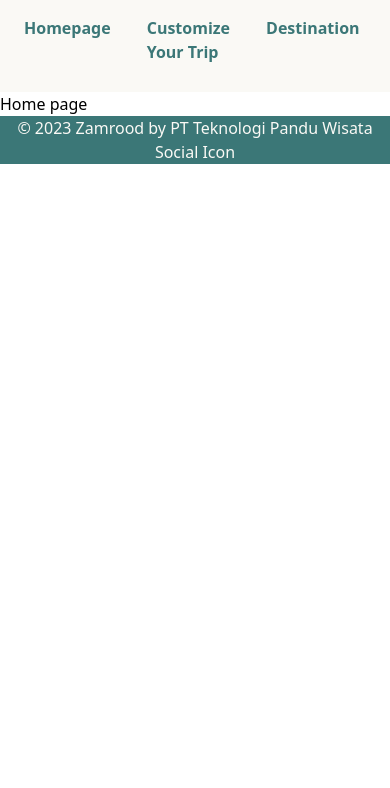
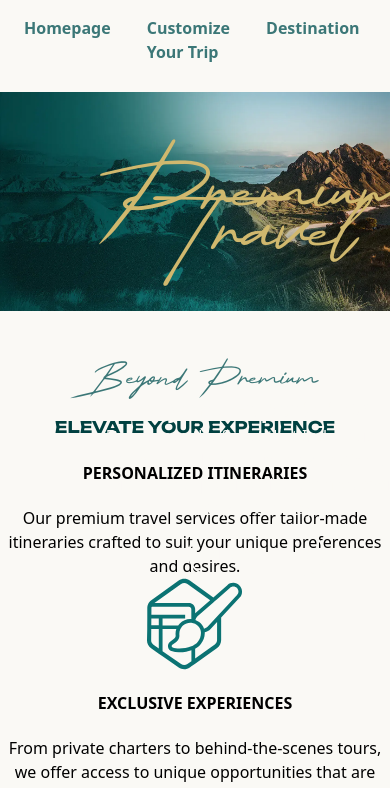
Before and after one commit to smmuja/pandooin, a Next.js app: page / in a window 390 px wide. Shown: the top 788 px of the page. Built offline with nearby package versions, Linux system fonts and the light colour scheme.

Commit message:
feat: homepage mobile view

```diff
--- /dev/null
+++ b/src/features/home/beyondPremium/index.tsx
@@ -0,0 +1,67 @@
+export function BeyondPremium() {
+  const data = [
+    {
+      title: "PERSONALIZED ITINERARIES",
+      description:
+        "Our premium travel services offer tailor-made itineraries crafted to suit your unique preferences and desires.",
+      svg: "/assets/svg/hero-personalized-itineraries.svg",
+    },
+    {
+      title: "EXCLUSIVE EXPERIENCES",
+      description:
+        "From private charters to behind-the-scenes tours, we offer access to unique opportunities that are designed to elevate your trip to the next level.",
+      svg: "/assets/svg/hero-exclusive-experience.svg",
+    },
+    {
+      title: "BEST FACILITIES",
+      description:
+        "Experience the epitome of with our premium facility, designed to provide an unparalleled level of comfort and indulgence.",
+      svg: "/assets/svg/hero-best-facilities.svg",
+    },
+  ];
+
+  return (
+    <>
+      <div className="text-center bg-white-smoke">
+        <div>
+          <h3 className="font-thesignature text-5xl font-normal text-green-tosca mb-2">
+            Beyond Premium
+          </h3>
+          <span className="font-bold font-unbounded text-dark-green">
+            ELEVATE YOUR EXPERIENCE
+          </span>
+          <div>
+            {data.map((item) => (
+              <div key={item.title}>
+                <h4>{item.title}</h4>
+                <p>{item.description}</p>
+                <div className="flex justify-center">
+                  <img src={item.svg} alt={item.title} />
+                </div>
+              </div>
+            ))}
+          </div>
+        </div>
+        <div className="mt-8">
+          <div className="flex justify-center">
+            <img
+              src="/assets/svg/common-discover-tailored-experiences.png"
+              alt=""
+            />
+          </div>
+          <h3 className="font-bold text-2xl text-dark-green">
+            Discover Tailored Experiences
+          </h3>
+          <p>
+            Create your own journey, personalized to suit your preferences and
+            interests, ensuring a once-in-a-lifetime adventure awaits.
+          </p>
+          <button className="rounded-full p-2 px-3 font-medium text-white-paper bg-dark-green hover:bg-yellow-tan">
+            Customize Your Trip
+          </button>
+        </div>
+      </div>
+      <img src="/assets/svg/common-separator.svg" alt="" className="mt-10" />
+    </>
+  );
+}
--- /dev/null
+++ b/src/features/home/hero/index.tsx
@@ -0,0 +1,22 @@
+export function Hero() {
+  return (
+    <>
+      <img src="/assets/img/home-background.webp" alt="" />
+      <div className="text-white-paper text-center absolute top-14 left-1/4">
+        <h3 className="text-9xl font-normal font-thesignature text-yellow-tan leading-10">
+          Premium Travel
+        </h3>
+        <p className="font-bold text-2xl">Beyond Expectation</p>
+        <p>
+          Experience the finest that Indonesia has to offer with our curated
+          selection of premium trips, ensuring comfort every step of the way
+        </p>
+        <a href="">
+          <button className="border-2 p-2 px-3 my-3 rounded-full font-medium border-white-paper text-white-paper hover:bg-yellow-tan hover:border-transparent">
+            Take Me There
+          </button>
+        </a>
+      </div>
+    </>
+  );
+}
--- /dev/null
+++ b/src/features/home/homeWrapper/index.tsx
@@ -0,0 +1,13 @@
+import { Hero } from "features/home";
+import { BeyondPremium } from "../beyondPremium";
+
+export function HomeWrapper() {
+  return (
+    <>
+      <div className="bg-white-smoke">
+        <Hero />
+        <BeyondPremium />
+      </div>
+    </>
+  );
+}
--- /dev/null
+++ b/src/features/home/index.ts
@@ -0,0 +1,2 @@
+export * from "./homeWrapper";
+export * from "./hero";
--- a/src/features/index.ts
+++ b/src/features/index.ts
@@ -1 +1,2 @@
 export * from "./custom404";
+export * from "./home";
--- a/src/pages/index.tsx
+++ b/src/pages/index.tsx
@@ -1,6 +1,6 @@
 import { Inter } from "next/font/google";
-import { Metadata } from "next";
 import Head from "next/head";
+import { HomeWrapper } from "features/home";
 
 const inter = Inter({ subsets: ["latin"] });
 
@@ -12,7 +12,9 @@ export default function Home() {
           Zamrood by Pandooin | Premium Travel Experiences in Indonesia
         </title>
       </Head>
-      <main>Home page</main>
+      <main>
+        <HomeWrapper />
+      </main>
     </>
   );
 }
```
